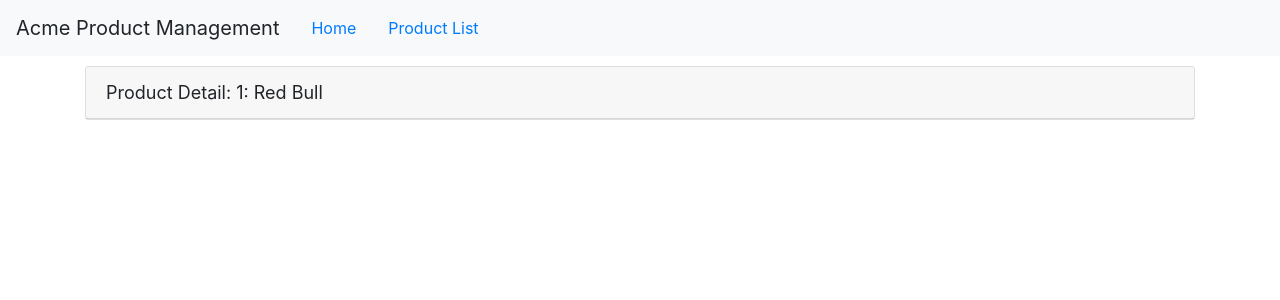
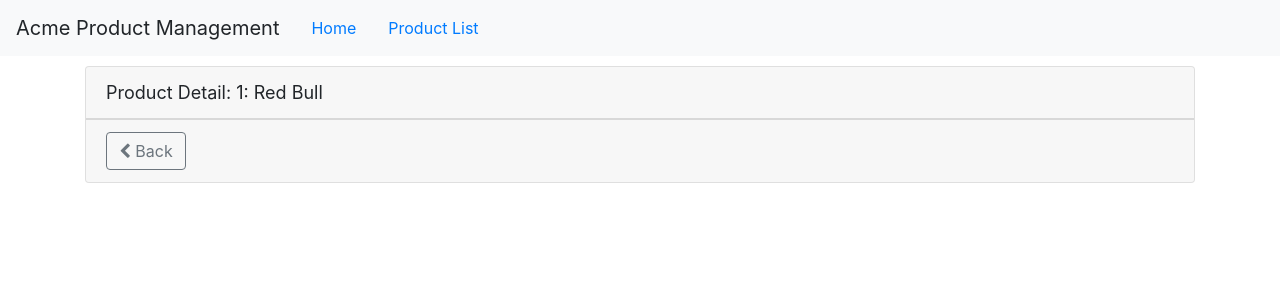
Before and after one commit to ehighbaugh/ps-ng-gettingstarted, an Angular app: page /products/1 in a window 1280 px wide. Shown: the top 300 px of the page. Built offline with nearby package versions, Linux system fonts and the light colour scheme.

Commit message:
Added footer with back button

```diff
--- a/src/app/products/product-detail.component.html
+++ b/src/app/products/product-detail.component.html
@@ -2,4 +2,11 @@
   <div class='card-header'>
     {{pageTitle + ': ' + product.productName}}
   </div>
+  <div class='card-footer'>
+    <button class="btn btn-outline-secondary"
+            (click)='onBack()'
+            style='width:80px'>
+      <i class='fa fa-chevron-left'></i> Back
+    </button>
+  </div>
 </div>
```
